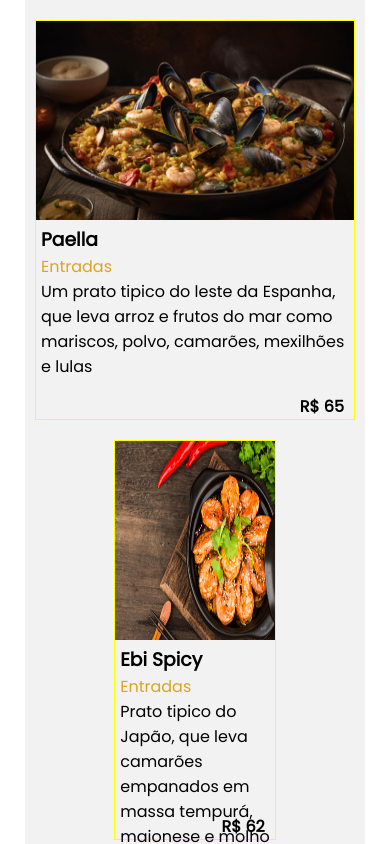
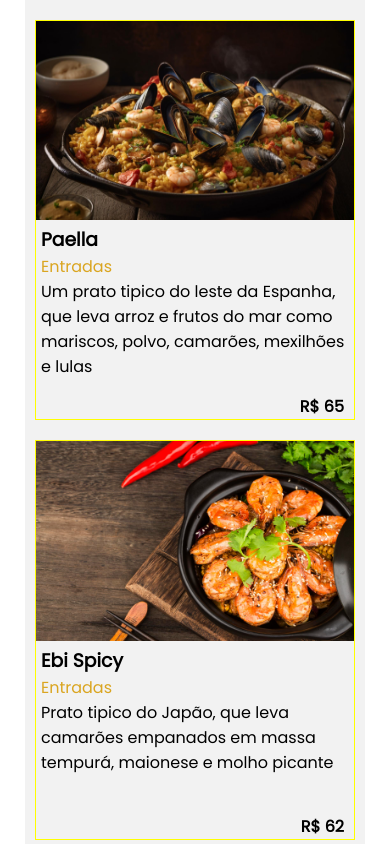
Before and after one commit to Renanluizssx/Projeto-React-Card-pio, a React (Create React App) app: page / in a window 390 px wide. Shown: the part 1537-2381 px from the top of the page. Built offline with nearby package versions, Linux system fonts and the light colour scheme.

Commit message:
commitado

```diff
--- a/src/componentes/itemPratos/ItemPratos.css
+++ b/src/componentes/itemPratos/ItemPratos.css
@@ -48,6 +48,9 @@ img {
   img {
     height: 200px;
   }
+  .div-container-produtos:nth-child(n + 4) {
+    width: 100%;
+  }
 }
 @media screen and (min-width: 765px) and (max-width: 1023px) {
   .container-padding {
```
